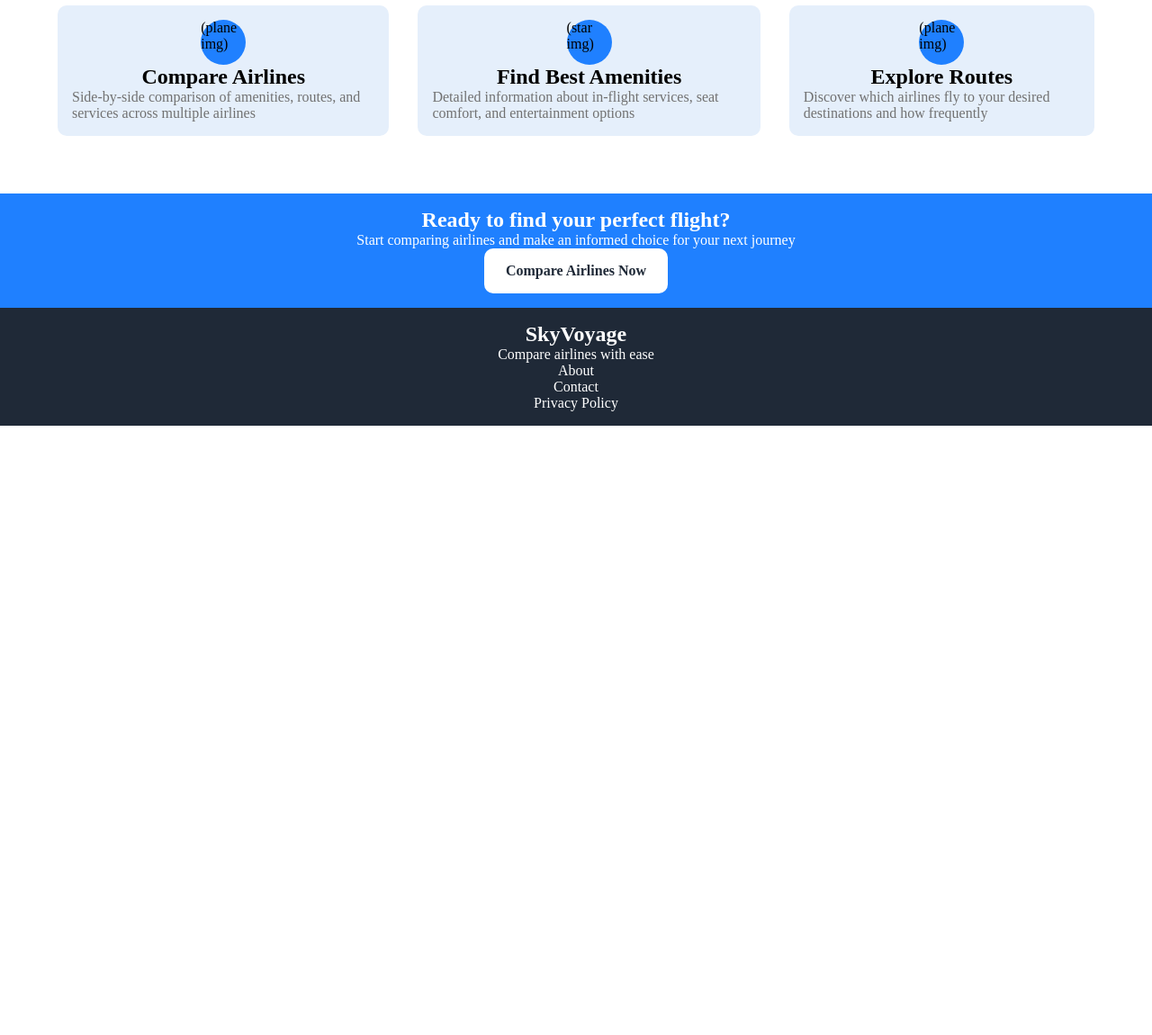
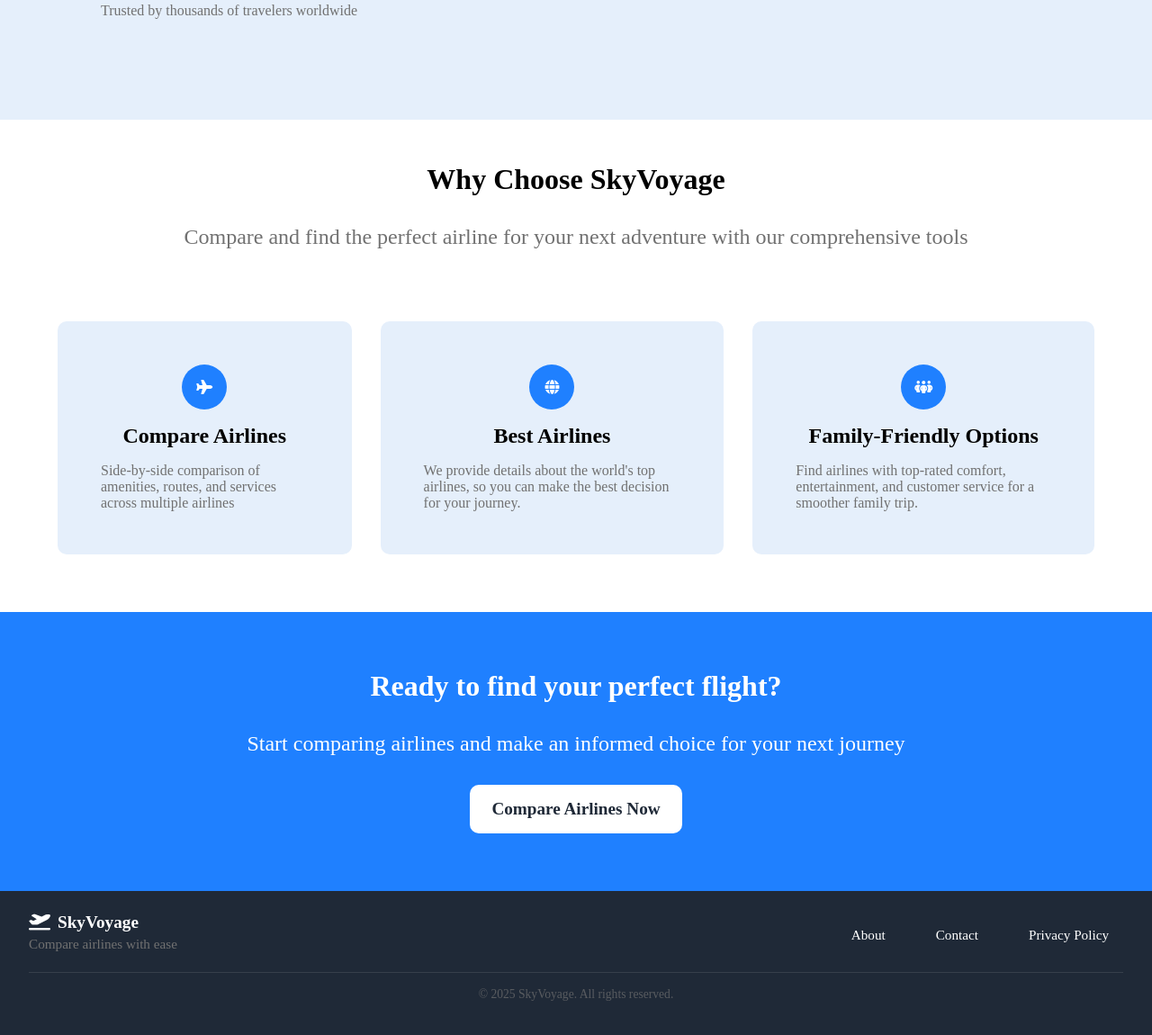
Before and after one commit to ivandres03/IS120-project3, a plain HTML site: page index.html in a window 1280 px wide. Shown: the part 522-1672 px from the top of the page at 90% size. Before the commit the page ends 995 px from the top, so only its background shows below. Drawn offline with Linux system fonts and the light colour scheme.

Commit message:
fix layout of index.html

```diff
--- a/index.html
+++ b/index.html
@@ -3,7 +3,7 @@
   <head>
     <meta charset="UTF-8" />
     <meta name="viewport" content="width=device-width, initial-scale=1.0" />
-    <title>Document</title>
+    <title>SkyVoyage</title>
     <link rel="stylesheet" href="styles.css" />
     <script
       src="https://kit.fontawesome.com/981336eb75.js"
@@ -25,13 +25,12 @@
       <div class="title">
         <h1>Find Your Perfect</h1>
         <h1>Flight</h1>
-        <h3>
-          Compare airlines, amenities, and routes with ease. Make informed
+        <h2>
+          Compare airlines. Make informed
           decisions for your next journey.
-        </h3>
+        </h2>
 
-        <a href="./flights.html" class="airlines-Btn">Compare Airlines</a
-        >
+        <a href="./flights.html" class="airlines-Btn">Compare Airlines</a>
 
         <p>Trusted by thousands of travelers worldwide</p>
       </div>
@@ -42,15 +41,18 @@
     </main>
 
     <section class="boxes-section">
+        <div class="boxes-title">
             <h2>Why Choose SkyVoyage</h2>
             <p>
               Compare and find the perfect airline for your next adventure with our
               comprehensive tools
             </p>
+        </div>
+
 
       <div class="boxes">
         <div class="box">
-          <div>(plane img)</div>
+          <div> <i id="box-plane" class="fa-solid fa-plane "></i></div>
           <h2>Compare Airlines</h2>
           <p>
             Side-by-side comparison of amenities, routes, and services across
@@ -59,20 +61,18 @@
         </div>
 
         <div class="box">
-          <div>(star img)</div>
-          <h2>Find Best Amenities</h2>
+            <div><i id="box-globe" class="fa-solid fa-globe"></i></div>
+            <h2>Best Airlines</h2>
             <p>
-            Detailed information about in-flight services, seat comfort, and
-            entertainment options
+              We provide details about the world's top airlines, so you can make the best decision for your journey.
             </p>
           </div>
 
           <div class="box">
-          <div>(plane img)</div>
-          <h2>Explore Routes</h2>
+            <div><i id="box-family" class="fa-solid fa-people-group"></i></div>
+            <h2>Family-Friendly Options</h2>
             <p>
-            Discover which airlines fly to your desired destinations and how
-            frequently
+              Find airlines with top-rated comfort, entertainment, and customer service for a smoother family trip.
             </p>
           </div>
       </div>
@@ -88,12 +88,21 @@
     </section>
 
     <footer>
-      <h2>SkyVoyage</h2>
+        <div class="footer-top">
+          <div class="footer-left">
+            <h2><i class="fa-solid fa-plane-departure"></i> SkyVoyage</h2>
             <p>Compare airlines with ease</p>
-      <p>About</p>
-      <p>Contact</p>
-      <p>Privacy Policy</p>
+          </div>
+          <div class="footer-right">
+            <a href="#">About</a>
+            <a href="#">Contact</a>
+            <a href="#">Privacy Policy</a>
+          </div>
+        </div>
+        <hr />
+        <p class="footer-bottom">© 2025 SkyVoyage. All rights reserved.</p>
       </footer>
+
 
     <script>
       src = "./main.js";
--- a/styles.css
+++ b/styles.css
@@ -7,12 +7,13 @@
   /* https://coolors.co/256aef-ffffff-e5effb-111827-1f2937
   we used coolors to get our colors */
   --main-color: #1f80ff;
-  --secondary-color: ##256AEF;
+  --secondary-color: #256AEF;
   --third-color: #e5effb;
   --light-gray: #717171;
   --background-color: #FFFFFF;
   --footer-color: #1F2937;
   --font-color: #111827;
+  --small-margin: 1rem;
 }
 
 body{
@@ -22,23 +23,29 @@ body{
 /*These are the styles for the nav*/
 nav {
   width: 100%;
-  height: 45px;
+  height: 55px;
   background-color: rgb(255, 255, 255);
   display: flex;
   align-items: center;
   color: var(--main-color);
   padding: 0.3rem;
+  position: sticky;
+  top: 0;
+  z-index: 1000;
+
 }
 
 .nav-logo {
   font-weight: bold;
   font-size: 2rem;
+  margin-left: 3rem;
 }
 
 .nav-buttons {
   margin-left: auto;
   display: flex;
   margin-right: 15vw;
+  margin-top: 0.1rem;
 }
 
 .home-Btn {
@@ -86,11 +93,32 @@ nav {
 main {
   background-color: var(--third-color);
   display: flex;
+  align-items: center;
 }
 
 .title {
   width: 50%;
   padding: 2rem;
+  margin: 4rem 4rem 4rem 4rem;
+}
+
+.title h1{
+    font-size: 3.5rem;
+    margin: var(--small-margin);
+}
+
+.title h1:nth-of-type(2) {
+    color: var(--main-color);
+}
+
+
+.title h2{
+    font-size: 2rem;
+    margin: var(--small-margin);
+}
+
+.title a{
+    margin: var(--small-margin);
 }
 
 p {
@@ -128,6 +156,21 @@ p {
   align-items: center;
 }
 
+.boxes-title{
+    justify-items: center;
+    margin-top: 2rem;
+
+}
+
+.boxes-title h2{
+    font-size: 2rem;
+    padding: 1rem;
+}
+
+.boxes-title p{
+    font-size: 1.5rem;
+}
+
 .boxes {
   display: flex;
   flex-direction: row;
@@ -139,7 +182,8 @@ p {
   border-radius: 10px;
   justify-items: center;
   padding: 1rem;
-  margin: 1rem;
+  margin: var(--small-margin);
+  padding: 2rem;
 }
 
 .box div {
@@ -147,6 +191,18 @@ p {
   border-radius: 50%;
   height: 50px;
   width: 50px;
+  display: flex;
+  justify-content: center;
+  align-items: center;
+  margin: var(--small-margin);
+}
+
+#box-plane, #box-globe, #box-family{
+    color: var(--background-color);
+}
+
+.box h2{
+    margin: var(--small-margin);
 }
 
 /*this is the section before the footer*/
@@ -156,7 +212,7 @@ p {
   display: flex;
   flex-direction: column;
   align-items: center;
-  padding: 1rem;
+  padding: 3rem;
 }
 
 .divider p {
@@ -168,7 +224,7 @@ p {
   border: none;
   cursor: pointer;
   padding: 1rem 1.5rem;
-  font-size: 1rem;
+  font-size: 1.2rem;
   border-radius: 10px;
   text-decoration: none;
   font-family: inherit;
@@ -181,21 +237,71 @@ p {
   transform: scale(0.95);
 }
 
+.divider h1, p, a{
+    margin: var(--small-margin);
+}
+
+.divider h1{
+    font-size: 2rem;
+}
+
+.divider p{
+    font-size: 1.5rem;
+}
 
 /*Styles for footer*/
 footer {
-  background-color: var(--footer-color);
-  color: var(--background-color);
-  display: flex;
-  flex-direction: column;
-  align-items: center;
-  padding: 1rem;
-}
+    background-color: var(--footer-color);
+    color: var(--background-color);
+    padding: 1.5rem 2rem;
+    font-size: 0.95rem;
+  }
 
-footer p {
-  color: var(--background-color);
-}
+  .footer-top {
+    display: flex;
+    justify-content: space-between;
+    align-items: flex-start;
+    flex-wrap: wrap;
+    margin-bottom: 1rem;
+  }
 
+  .footer-left h2 {
+    display: flex;
+    align-items: center;
+    gap: 0.5rem;
+    font-size: 1.2rem;
+    margin: 0;
+  }
+
+  .footer-left p {
+    margin: 0.3rem 0 0;
+  }
+
+  .footer-right {
+    display: flex;
+    gap: 1.5rem;
+  }
+
+  .footer-right a {
+    color: var(--background-color);
+    text-decoration: none;
+  }
+
+  .footer-right a:hover {
+    text-decoration: underline;
+  }
+
+  footer hr {
+    border: 0;
+    border-top: 1px solid rgba(255, 255, 255, 0.1);
+    margin: 1rem 0;
+  }
+
+  .footer-bottom {
+    text-align: center;
+    font-size: 0.85rem;
+    opacity: 0.7;
+  }
 
 
 
@@ -342,3 +448,15 @@ footer p {
 }
 
 /* TABLE STYLES END */
+
+
+
+
+
+/* Responsive design*/
+
+@media (width<800px){
+    main {
+        flex-direction: column;
+      }
+}
```
Also changed, not shown: flights.html (+19 -1 lines), 1 other file. Lines whose indentation alone changed are shown as unchanged.
